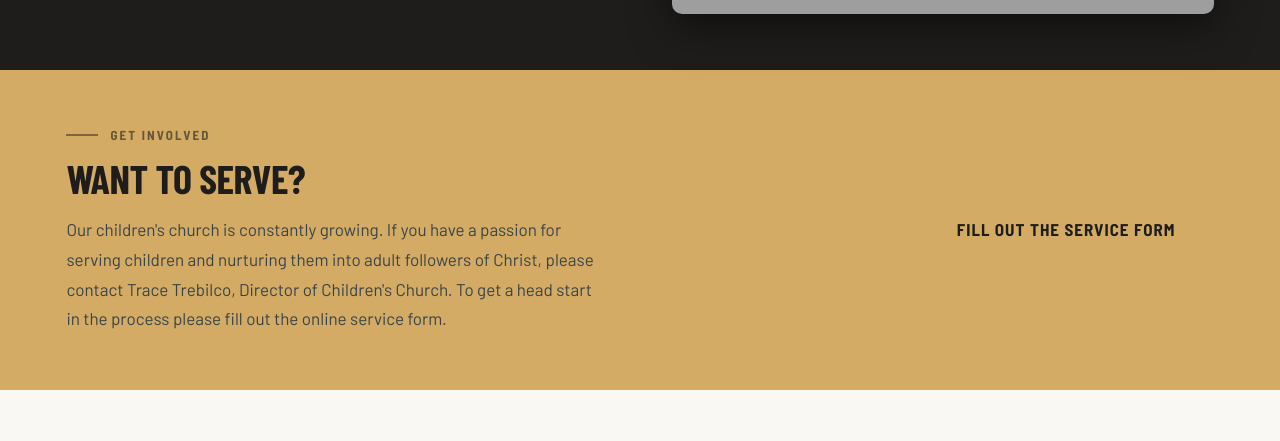
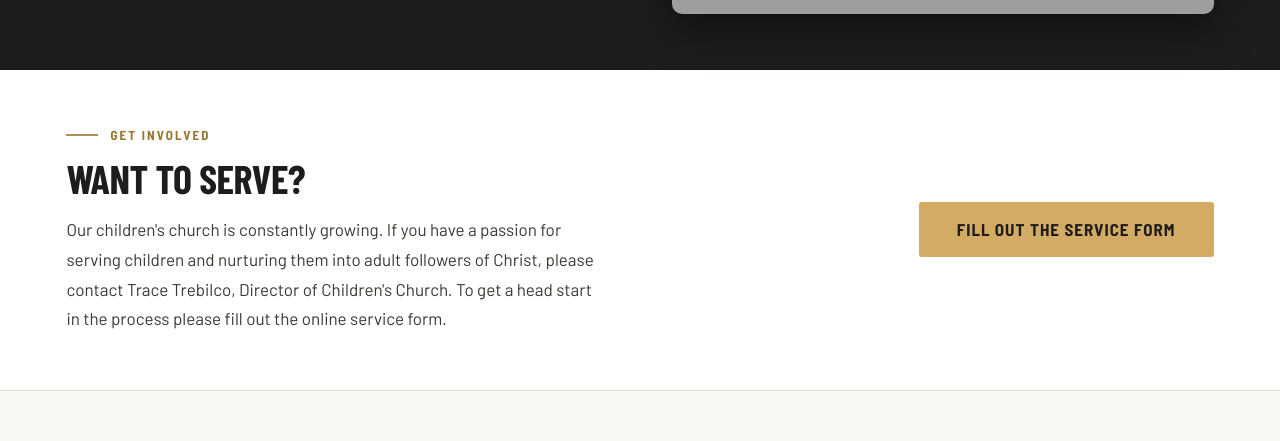
Before and after one commit to iambarabbas/barabbas-road, a Next.js app: page /kids in a window 1280 px wide. Shown: the part 480-921 px from the top of the page. Built offline with nearby package versions, Linux system fonts and the light colour scheme; grey boxes are pictures that could not be loaded; a web font is replaced by a local one.

Commit message:
fix: kids 'Want to Serve?' section — white background

```diff
--- a/app/kids/page.tsx
+++ b/app/kids/page.tsx
@@ -112,7 +112,7 @@ export default function KidsPage() {
       </section>
 
       {/* ── Want to Serve? ── */}
-      <section style={{ background: "var(--gold-400)", padding: "56px 0" }}>
+      <section style={{ background: "var(--white)", padding: "56px 0", borderBottom: "1px solid var(--border-subtle)" }}>
         <div
           className="brc-container"
           style={{
@@ -123,7 +123,7 @@ export default function KidsPage() {
           }}
         >
           <div>
-            <Eyebrow color="var(--ink-900)" withRule style={{ opacity: 0.6 }}>Get Involved</Eyebrow>
+            <Eyebrow color="var(--gold-700)" withRule>Get Involved</Eyebrow>
             <h2
               style={{
                 fontSize: "clamp(1.8rem,1.2rem+2vw,2.6rem)",
@@ -138,7 +138,7 @@ export default function KidsPage() {
               style={{
                 fontSize: "17px",
                 lineHeight: 1.75,
-                color: "rgba(19,43,66,0.8)",
+                color: "var(--text-body)",
                 maxWidth: "56ch",
                 margin: 0,
               }}
```
